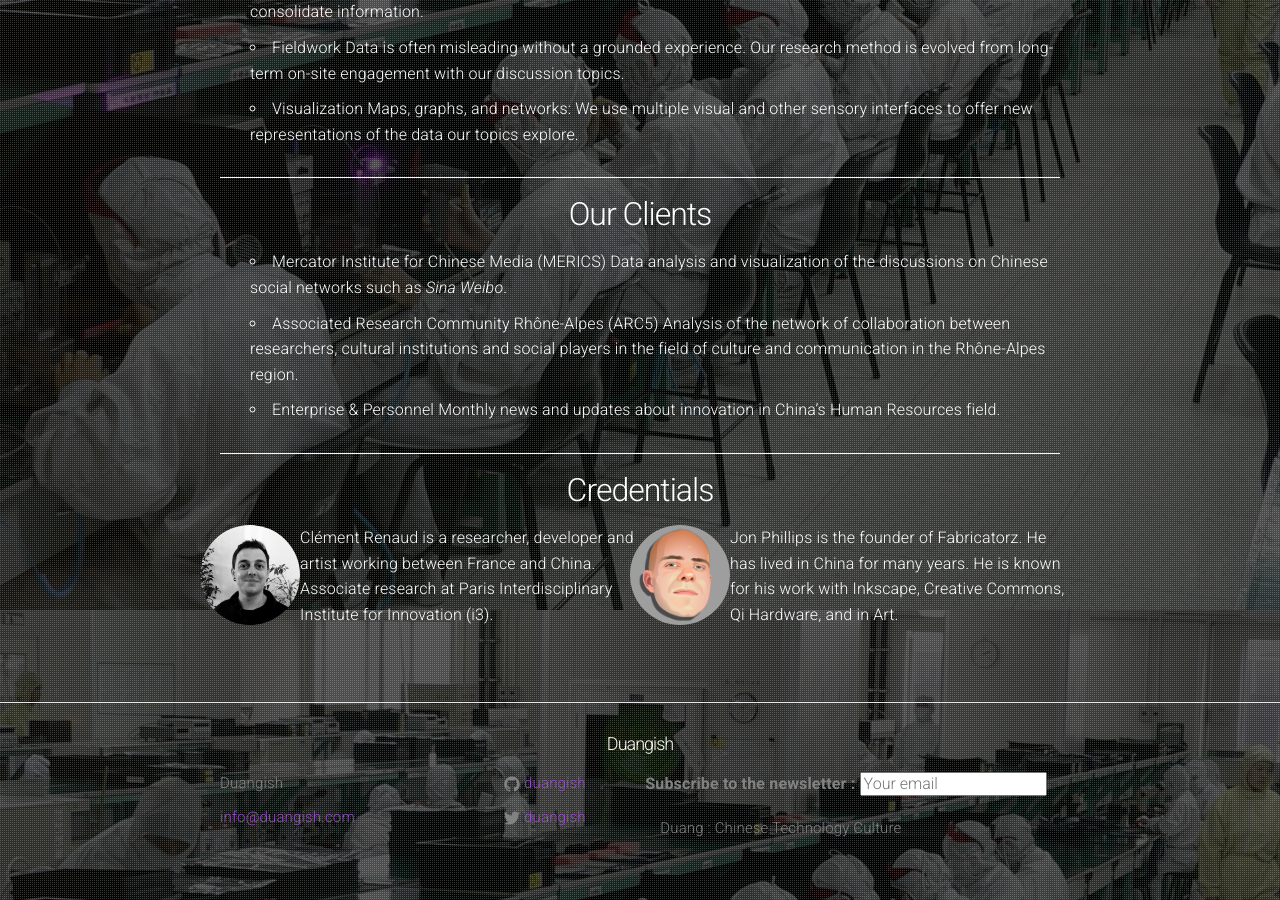
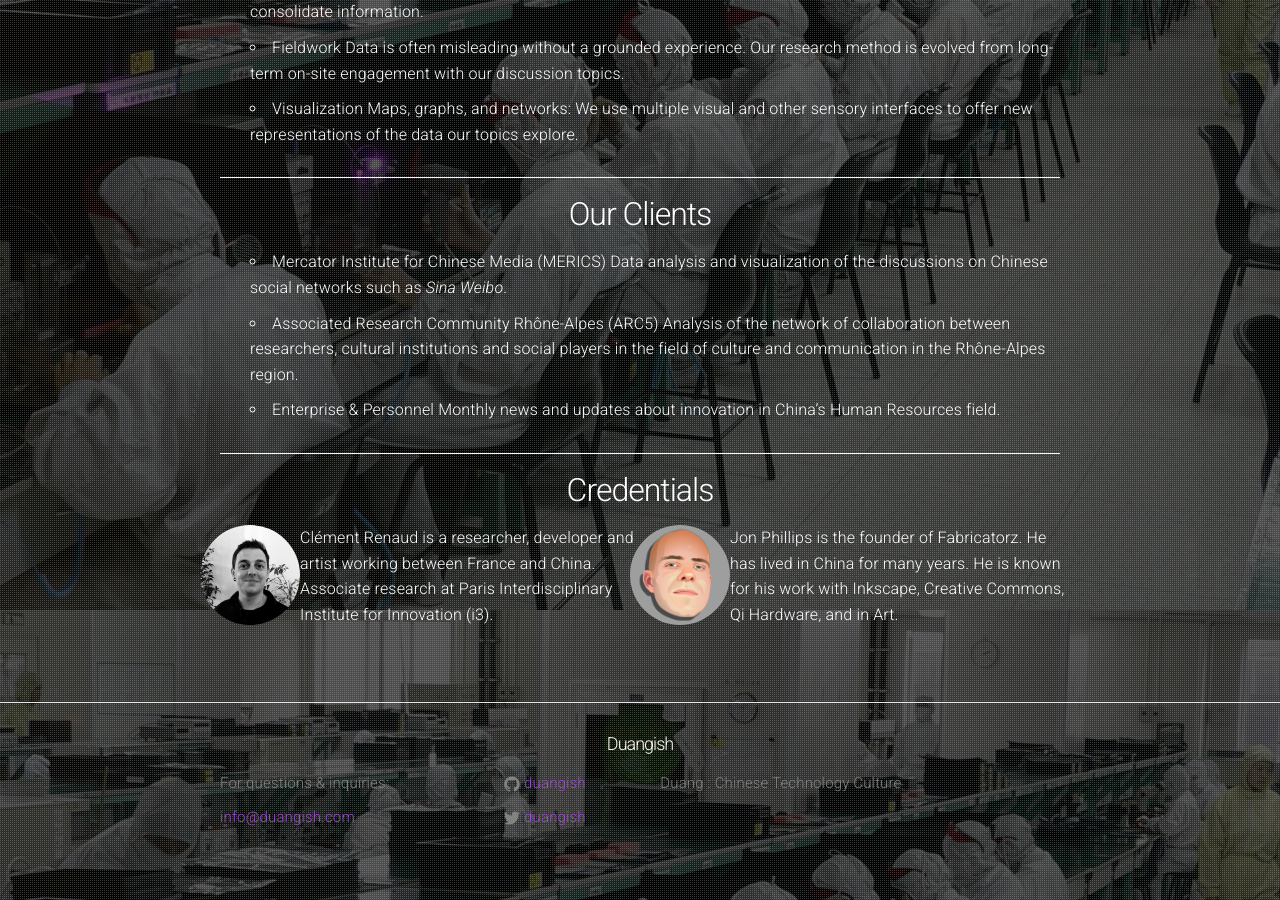
Before and after one commit to clemsos/duangish.github.io, a Jekyll site: the page built from index.md, in a window 1280 px wide and 900 px high, scrolled down 1190 px, cut to the strip 0-900 px from the top of the window. Built offline with Jekyll 4.4.1, drawn with Linux system fonts in a browser that asks for light colours; nearby versions of some CDN libraries; grey boxes are pictures that could not be loaded.

Commit message:
simplify

```diff
--- a/_includes/footer.html
+++ b/_includes/footer.html
@@ -1,12 +1,12 @@
 <footer class="site-footer">
   <div class="wrapper">
 
-    <h2 class="footer-heading">{{ site.title }}</h2>
+    <h2 class="footer-heading text-uppercase">{{ site.title }}</h2>
 
     <div class="footer-col-wrapper">
       <div class="footer-col  footer-col-1">
         <ul class="contact-list">
-          <li>{{ site.title }}</li>
+          <li>For questions & inquiries:</li>
           <li><a href="mailto:{{ site.email }}">{{ site.email }}</a></li>
         </ul>
       </div>
@@ -45,13 +45,6 @@
       </div>
 
 
-
-      <label for="newsletter-registration">
-          Subscribe to the newsletter :
-      	   <input placeholder="Your email" name="newsletter-registration"/>
-      </label>
-
-
       <div class="footer-col  footer-col-3">
         <p class="text">{{ site.description }}</p>
       </div>
```
